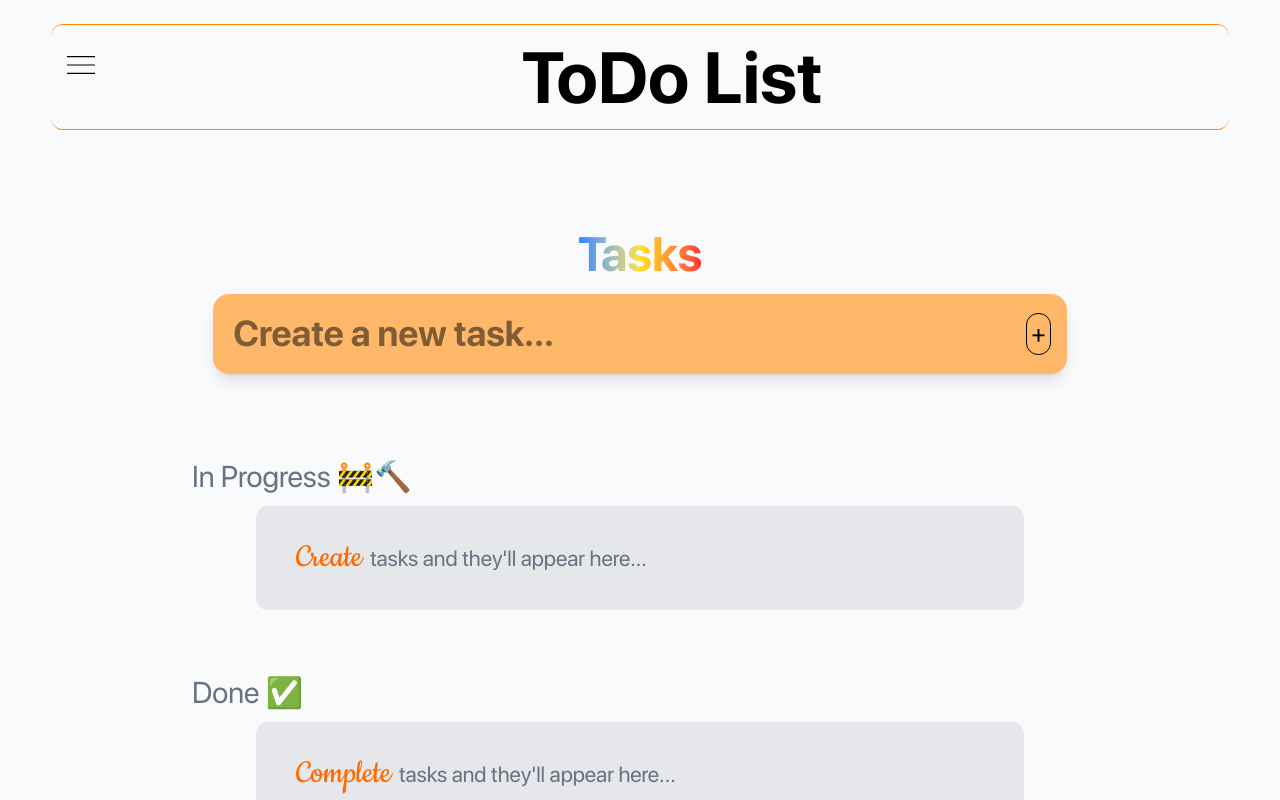
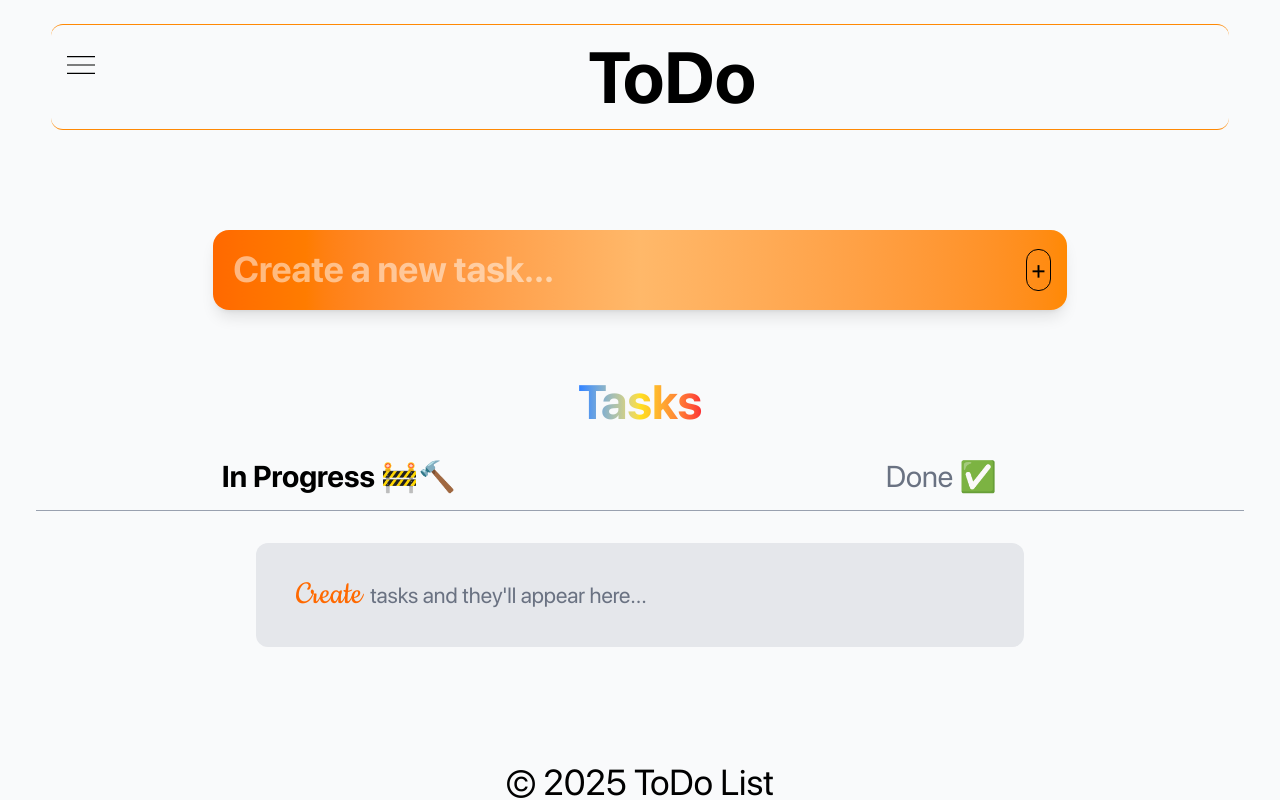
Before and after one commit to Kosi07/todo-list-app, a Next.js app: page / in a window 1280 px wide. Shown: the top 800 px of the page. Built offline with nearby package versions, Linux system fonts and the light colour scheme.

Commit message:
Styling changes:Divided the section displaying all tasks into 2

```diff
--- a/app/page.js
+++ b/app/page.js
@@ -16,6 +16,8 @@ export default function Home() {
 
   const [moveIn, setMoveIn] = useState(false);
 
+  const [showUndone, setShowUndone] = useState(true);
+
   return (
     <>
       <Header setMoveIn={setMoveIn}/>
@@ -30,15 +32,36 @@ export default function Home() {
               onClick={()=>setMoveIn(false)}
         ></div>
 
-        <h1 className="text-4xl sm:text-5xl font-bold bg-gradient-to-r from-blue-500 via-yellow-300 via-50% to-red-500 bg-clip-text text-transparent">
-          Tasks
-        </h1>
-
         <CreateNewTask undoneTasks={undoneTasks} setUndoneTasks={setUndoneTasks} />
 
-        <NotDone doneTasks={doneTasks} setDoneTasks={setDoneTasks} undoneTasks={undoneTasks} setUndoneTasks={setUndoneTasks} />
+        <h2 className="text-4xl sm:text-5xl font-bold bg-gradient-to-r from-blue-500 via-yellow-300 via-50% to-red-500 bg-clip-text text-transparent">
+          Tasks
+        </h2>
 
-        <Done doneTasks={doneTasks} setDoneTasks={setDoneTasks} undoneTasks={undoneTasks} setUndoneTasks={setUndoneTasks} />
+        <div className='w-17/18 px-1 py-4 flex flex-row gap-1 border-b-[0.4px] border-gray-400'>
+          <span
+          className={`text-center w-1/2 text-2xl lg:text-3xl
+                  ${showUndone?'text-black font-bold': 'text-gray-500'} duration-100 ease-out`}
+          onClick={()=>setShowUndone(true)}
+          >
+            In Progress 🚧🔨
+          </span>
+
+          <span
+            className={`text-center w-1/2 text-2xl lg:text-3xl
+                    ${showUndone? 'text-gray-500' : 'text-black font-bold'} duration-100 ease-out`}
+            onClick={()=>setShowUndone(false)}
+          >
+            Done  ✅
+          </span>
+        </div>
+
+        {showUndone?
+          <NotDone doneTasks={doneTasks} setDoneTasks={setDoneTasks} undoneTasks={undoneTasks} setUndoneTasks={setUndoneTasks} />
+        :
+          <Done doneTasks={doneTasks} setDoneTasks={setDoneTasks} undoneTasks={undoneTasks} setUndoneTasks={setUndoneTasks} />
+        }
+
       </main>
 
       <Footer />
--- a/components/CreateNewTask.jsx
+++ b/components/CreateNewTask.jsx
@@ -22,14 +22,14 @@ const CreateNewTask = ({ undoneTasks, setUndoneTasks }) => {
     };
 
   return (
-        <div className='h-20 w-2/3 min-w-[340px] max-w-[1000px] rounded-2xl bg-orange-300 flex items-center mb-13 sticky top-3
+        <div className='h-20 w-2/3 min-w-[340px] max-w-[1000px] rounded-2xl bg-linear-to-r from-orange-500 via-orange-300 to-orange-400 flex items-center mb-13 sticky top-3
                     shadow-lg sm:text-2xl md:text-3xl lg:text-4xl'>
             <div
                 className='flex justify-between items-center p-4 w-full'>
                 <input
                     id='taskInputValue'
                     autoComplete='on'
-                    className='w-18/25 p-1 pl-1 rounded-xl font-bold
+                    className='w-8/10 p-1 pl-1 rounded-xl font-bold focus:outline-none text-white
                             hover:bg-orange-200 hover:p-2 duration-300 ease-in-out'
                     type='text'
                     value={inputValue}
--- a/components/Done.jsx
+++ b/components/Done.jsx
@@ -7,11 +7,10 @@ import { cookie } from '@/hooks/useSpecialFonts';
 const Done = ({ doneTasks, undoneTasks, setUndoneTasks, setDoneTasks }) => {
   return (
      <div className='my-8 w-full flex flex-col items-center gap-3'>
-        <span className='text-start w-7/10 text-2xl lg:text-3xl text-gray-500'>Done  ✅</span>
         <div className='completed-tasks flex flex-col items-center gap-4 w-6/10 min-w-[340px]'>
             {
               doneTasks!==null && doneTasks.length>0?
-                 doneTasks.map((text, index) => <Task key={`doneTask${index+1}`} index={index} taskText={text} undoneTasks={undoneTasks} setUndoneTasks={setUndoneTasks} doneTasks={doneTasks} setDoneTasks={setDoneTasks} isDone={true} />)
+                 doneTasks.map((text, index) => <Task key={`doneTask ${text}`} index={index} taskText={text} undoneTasks={undoneTasks} setUndoneTasks={setUndoneTasks} doneTasks={doneTasks} setDoneTasks={setDoneTasks} isDone={true} />)
               :
                  <div className='text-start w-full text-xl md:text-[22px] text-gray-500
                                  bg-gray-200 p-8 rounded-xl'><span className={`text-orange-500 text-3xl md:text-4xl p-2 ${cookie.className}`}>Complete</span>tasks and they'll appear here...</div>}
--- a/components/Header.jsx
+++ b/components/Header.jsx
@@ -16,7 +16,7 @@ const Header = ({ setMoveIn }) => {
             <h1
                 className='w-full text-start text-4xl font-[900]
                             sm:text-5xl sm:text-center md:text-6xl lg:text-7xl'>
-                ToDo List
+                ToDo
             </h1>
         </nav>
     </header>
--- a/components/NotDone.jsx
+++ b/components/NotDone.jsx
@@ -7,12 +7,10 @@ import { cookie } from '@/hooks/useSpecialFonts';
 const NotDone = ({ undoneTasks, doneTasks, setDoneTasks, setUndoneTasks }) => {
   return (
      <div className='my-4 w-full flex flex-col items-center gap-3'>
-        <span className='text-start w-7/10 text-2xl lg:text-3xl text-gray-500'>In Progress 🚧🔨</span>
-
         <div className='tasks flex flex-col items-center gap-4 w-6/10 min-w-[340px]'>
             {
               undoneTasks!=null && undoneTasks.length>0?
-                undoneTasks.map((text, index) => <Task key={`undoneTask${index+1}`} index={index} taskText={text} doneTasks={doneTasks} setDoneTasks={setDoneTasks} undoneTasks={undoneTasks} setUndoneTasks={setUndoneTasks}/>)
+                undoneTasks.map((text, index) => <Task key={`undoneTask ${text}`} index={index} taskText={text} doneTasks={doneTasks} setDoneTasks={setDoneTasks} undoneTasks={undoneTasks} setUndoneTasks={setUndoneTasks}/>)
               :
                 <div className='text-start w-full text-xl md:text-[22px] text-gray-500
                                 bg-gray-200 p-8 rounded-xl'><span className={`text-orange-500 text-3xl md:text-4xl p-2 ${cookie.className}`}>Create</span>tasks and they'll appear here...</div>
--- a/components/Task.jsx
+++ b/components/Task.jsx
@@ -50,7 +50,7 @@ const Task = ({index, taskText, doneTasks, setDoneTasks, undoneTasks, setUndoneT
 
   return (
     <div
-      className={`h-28 w-2/3 min-w-[340px] max-w-[1000px] font-[415] rounded-2xl bg-white border border-gray-200
+      className={`h-20 w-2/3 min-w-[340px] max-w-[1000px] font-[415] rounded-2xl bg-white border border-gray-200
                   flex items-center flex-row gap-3 p-2
                   shadow-lg shadow-orange-200/50
                   hover:bg-gray-100 duration-400 ease-in`}
```
